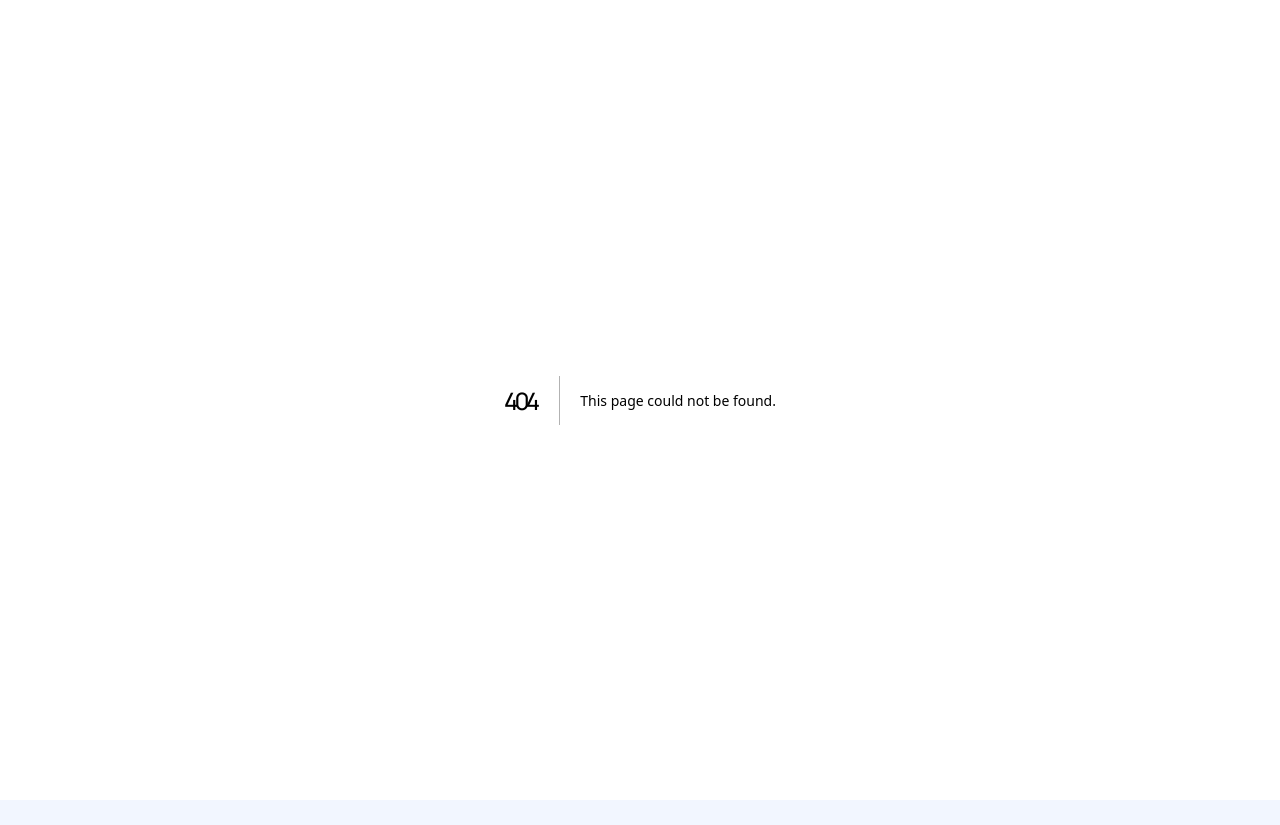
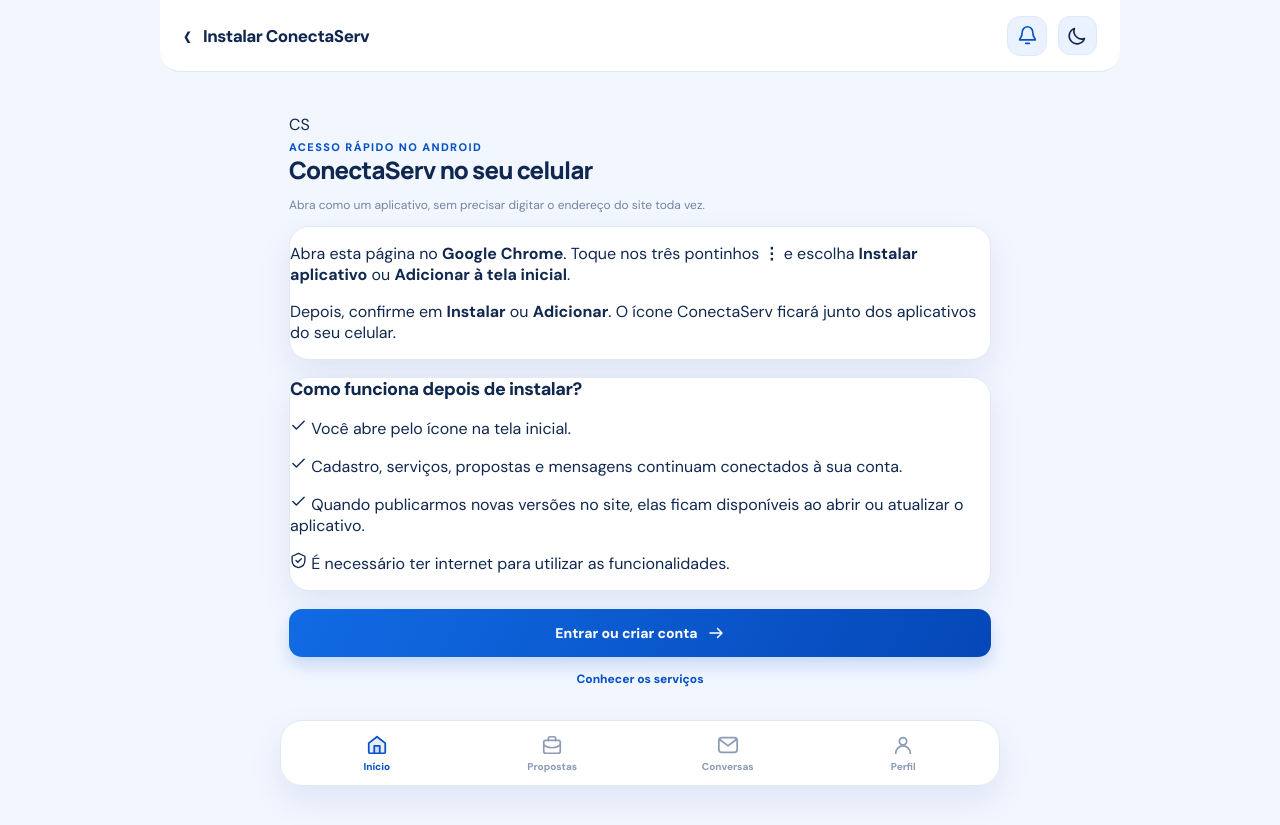
Before and after one commit to desenvolvimentogidital-cyber/MESTRE, a Next.js app: page /instalar in a window 1280 px wide. Before the commit this address had no page. Before the commit the page ends 800 px from the top, so only its background shows below. Built offline with nearby package versions, Linux system fonts and the light colour scheme; no server answers.

Commit message:
feat(pwa): app/instalar/page.tsx

```diff
--- /dev/null
+++ b/app/instalar/page.tsx
@@ -0,0 +1,24 @@
+import Link from "next/link";
+import {AppFrame,Icon} from "@/components/conectaserv-ui";
+import {InstallConectaServ} from "@/components/install-conectaserv";
+
+export default function InstallPage(){
+  return <AppFrame active="inicio" title="Instalar ConectaServ">
+    <div className="cs-install-heading">
+      <div className="cs-install-icon" aria-hidden="true"><span>C</span><span>S</span></div>
+      <span className="cs-eyebrow">Acesso rápido no Android</span>
+      <h1 className="cs-top-title">ConectaServ no seu celular</h1>
+      <p className="cs-hint">Abra como um aplicativo, sem precisar digitar o endereço do site toda vez.</p>
+    </div>
+    <InstallConectaServ/>
+    <div className="cs-card cs-install-guide" style={{marginTop:17}}>
+      <h2 className="cs-section-title">Como funciona depois de instalar?</h2>
+      <p><Icon name="check" size={17}/> Você abre pelo ícone na tela inicial.</p>
+      <p><Icon name="check" size={17}/> Cadastro, serviços, propostas e mensagens continuam conectados à sua conta.</p>
+      <p><Icon name="check" size={17}/> Quando publicarmos novas versões no site, elas ficam disponíveis ao abrir ou atualizar o aplicativo.</p>
+      <p><Icon name="shield" size={17}/> É necessário ter internet para utilizar as funcionalidades.</p>
+    </div>
+    <Link href="/acesso" className="cs-button cs-button-primary" style={{marginTop:18,width:"100%"}}>Entrar ou criar conta <Icon name="arrow" size={18}/></Link>
+    <Link href="/inicio" className="cs-small-link" style={{display:"flex",justifyContent:"center",marginTop:14}}>Conhecer os serviços</Link>
+  </AppFrame>;
+}
```
